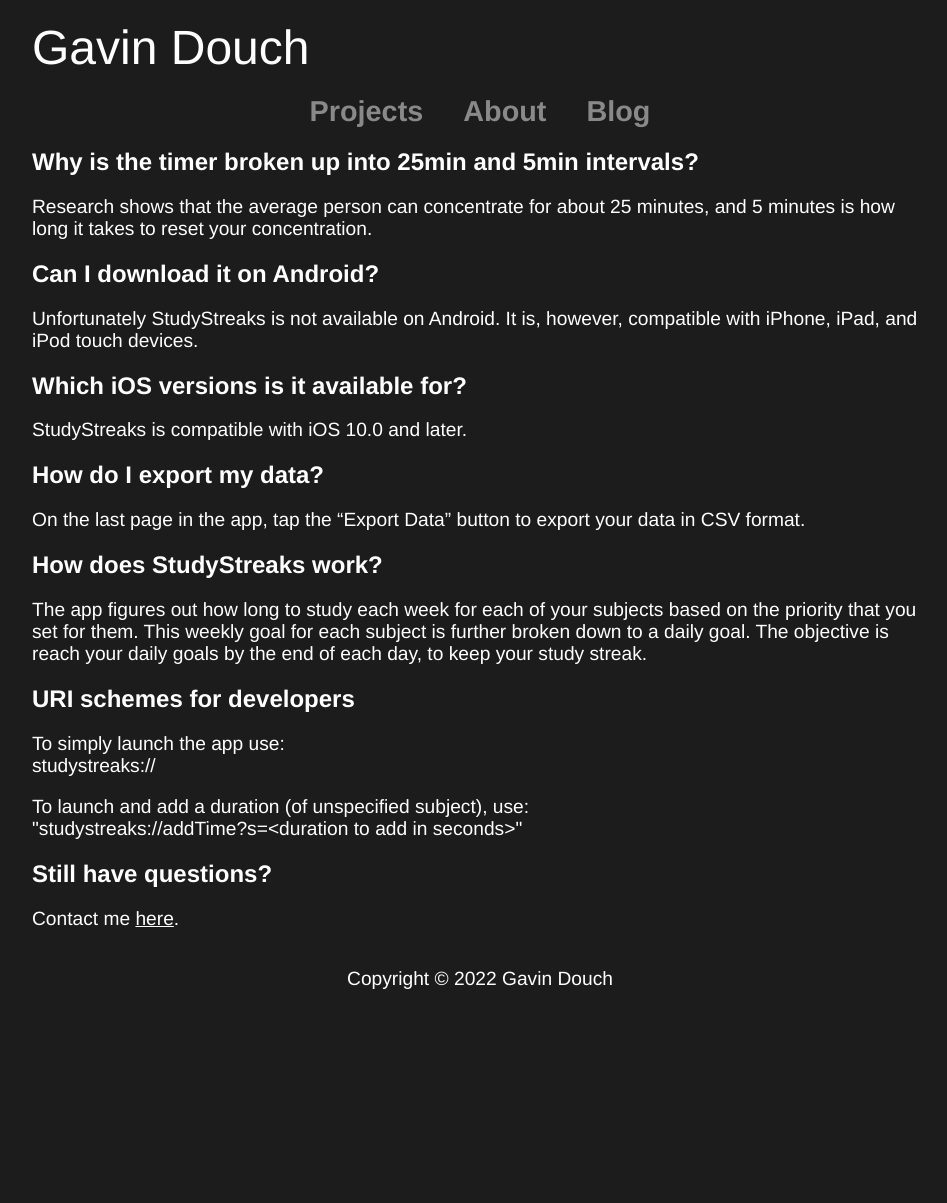
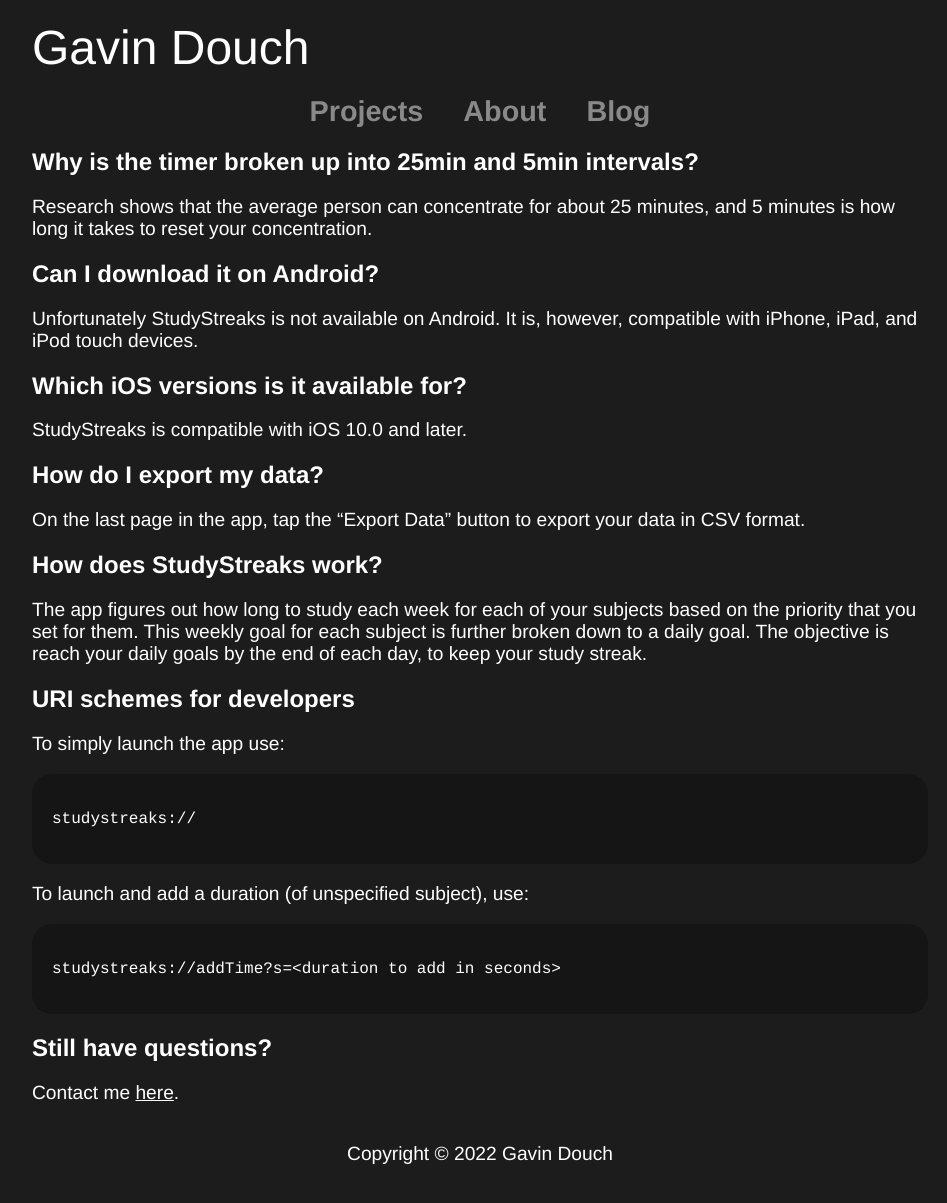
Before and after one commit to Coedice/website, a Jekyll site: the page built from studyStreaksFAQ.md, in a window 1280 px wide. Shown: the whole page, without its empty margins (160-1107 px from the left). Built offline with Jekyll 4.4.1, drawn with Linux system fonts in a browser that asks for light colours; before the commit the page ends 1028 px from its top, so only the background shows below that; part of the change alters nothing that is shown.

```diff
--- a/studyStreaksFAQ.md
+++ b/studyStreaksFAQ.md
@@ -18,11 +18,15 @@ On the last page in the app, tap the "Export Data" button to export your data in
 The app figures out how long to study each week for each of your subjects based on the priority that you set for them. This weekly goal for each subject is further broken down to a daily goal. The objective is reach your daily goals by the end of each day, to keep your study streak.
 
 ## URI schemes for developers
-To simply launch the app use:\
-<code>studystreaks://</code>
+To simply launch the app use:
+~~~
+studystreaks://
+~~~
 
-To launch and add a duration (of unspecified subject), use:\
-<code>"studystreaks://addTime?s=&lt;duration to add in seconds&gt;"</code>
+To launch and add a duration (of unspecified subject), use:
+~~~
+studystreaks://addTime?s=<duration to add in seconds>
+~~~
 
 ## Still have questions?
 Contact me [here]({{ '/about' | relative_url }}).
```
